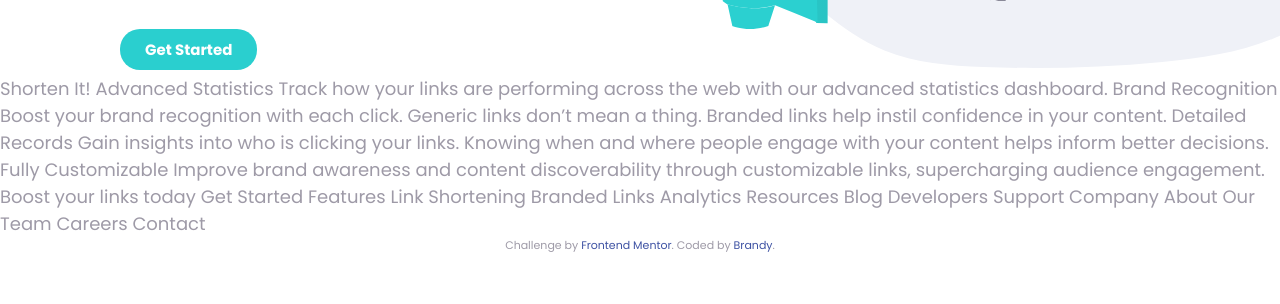
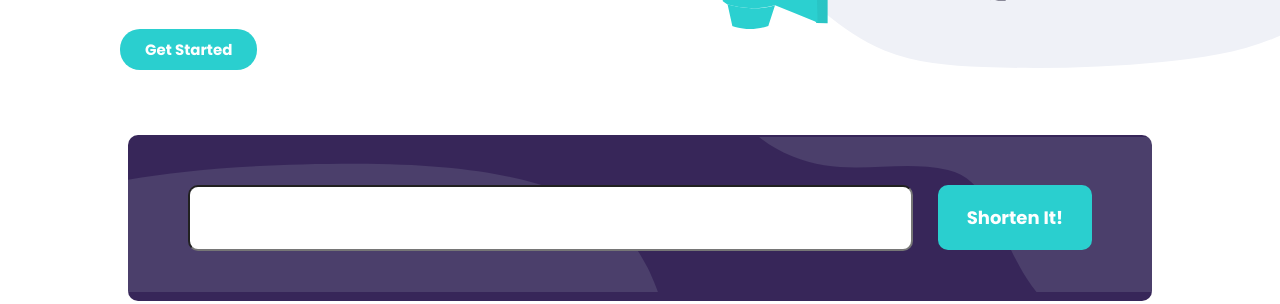
Before and after one commit to bdmcarthur/url-shortener-front-end-challenge, a plain HTML site: page index.html in a window 1280 px wide. Shown: the part 496-800 px from the top of the page. Drawn offline with Linux system fonts and the light colour scheme.

Commit message:
Added shorten button section

```diff
--- a/index.html
+++ b/index.html
@@ -1,20 +1,13 @@
 <!DOCTYPE html>
 <html lang="en">
+
 <head>
   <meta charset="UTF-8" />
   <meta name="viewport" content="width=device-width, initial-scale=1.0" />
   <!-- displays site properly based on user's device -->
-    <link
-      href="https://fonts.googleapis.com/css?family=Poppins:400,500,700&display=swap"
-      rel="stylesheet"
-    />
+  <link href="https://fonts.googleapis.com/css?family=Poppins:400,500,700&display=swap" rel="stylesheet" />
   <link rel="stylesheet" href="style.css" />
-    <link
-      rel="icon"
-      type="image/png"
-      sizes="32x32"
-      href="./images/favicon-32x32.png"
-    />
+  <link rel="icon" type="image/png" sizes="32x32" href="./images/favicon-32x32.png" />
 
   <title>Frontend Mentor | Shortly URL shortening API Challenge</title>
 
@@ -24,11 +17,13 @@
       font-size: 11px;
       text-align: center;
     }
+
     .attribution a {
       color: hsl(228, 45%, 44%);
     }
   </style>
 </head>
+
 <body>
   <nav>
     <ul class="menu">
@@ -56,7 +51,11 @@
       <img src="images/illustration-working.svg" />
     </div>
   </header>
-    Shorten It! Advanced Statistics Track how your links are performing across
+  <div class="shorten">
+    <input type="text">
+    <button>Shorten It!</button>
+  </div>
+  Advanced Statistics Track how your links are performing across
   the web with our advanced statistics dashboard. Brand Recognition Boost your
   brand recognition with each click. Generic links don’t mean a thing. Branded
   links help instil confidence in your content. Detailed Records Gain insights
@@ -69,9 +68,9 @@
 
   <div class="attribution">
     Challenge by
-      <a href="https://www.frontendmentor.io?ref=challenge" target="_blank"
-        >Frontend Mentor</a
-      >. Coded by <a href="#">Brandy</a>.
+    <a href="https://www.frontendmentor.io?ref=challenge" target="_blank">Frontend Mentor</a>. Coded by <a
+      href="#">Brandy</a>.
   </div>
 </body>
+
 </html>
--- a/style.css
+++ b/style.css
@@ -84,18 +84,22 @@ button:hover {
   justify-content: space-between;
   align-items: center;
 }
+
 .toggle {
   order: 1;
 }
+
 .item.button {
   order: 2;
 }
+
 .item {
   width: 100%;
   text-align: center;
   order: 3;
   display: none;
 }
+
 .item.active {
   display: block;
 }
@@ -124,6 +128,7 @@ header h1 {
   font-size: 40px;
   line-height: 45px;
 }
+
 header p {
   width: 100%;
   margin-top: 0;
@@ -134,9 +139,42 @@ header img {
   padding-left: 30px;
 }
 
+.shorten {
+  width: 80%;
+  background-image: url("images/bg-shorten-mobile.svg");
+  background-position: 200% -15%;
+  background-repeat: no-repeat;
+  background-color: hsl(260, 40%, 25%);
+  padding: 25px 0;
+  margin: 80px auto;
+  border-radius: 10px;
+  text-align: center;
+  display: flex;
+  flex-wrap: wrap;
+  justify-content: center;
+}
+
+.shorten input,
+.shorten button {
+  flex-basis: 80%;
+  align-self: center;
+  border-radius: 10px;
+}
+
+.shorten input {
+  height: 45px;
+  margin-bottom: 15px;
+}
+
+.shorten button {
+  height: 50px;
+  font-size: 18px;
+  font-weight: 700;
+}
+
 /* // Small devices (landscape phones, 576px and up) */
-@media (min-width: 576px) {
-}
+@media (min-width: 576px) {}
+
 /*
 // Medium devices (tablets, 768px and up) */
 @media (min-width: 768px) {
@@ -170,10 +208,30 @@ header img {
     width: 90%;
     font-size: 22px;
   }
+
   .header-img img {
     width: 120%;
     padding: 0;
   }
+
+  .shorten {
+    background-image: url("images/bg-shorten-desktop.svg");
+    width: 80%;
+    background-size: 100%;
+    padding: 50px 0;
+    margin: 60px auto;
+    background-position: 10% 25%;
+  }
+
+  .shorten input {
+    flex-basis: 70%;
+    height: 60px;
+    margin: 0 25px 0 0;
+  }
+
+  .shorten button {
+    flex-basis: 15%;
+    height: 65px;
   }
 
   /* // Large devices (desktops, 992px and up) */
@@ -182,26 +240,31 @@ header img {
       display: block;
       width: auto;
     }
+
     .toggle {
       display: none;
     }
+
     .logo {
       order: 0;
     }
+
     .item {
       order: 1;
     }
+
     .button {
       order: 2;
     }
+
     .menu li {
       padding: 15px 10px;
     }
+
     .menu li.button {
       padding-right: 0;
     }
   }
 
   /* // Extra large devices (large desktops, 1200px and up) */
-@media (min-width: 1200px) {
-}
+  @media (min-width: 1200px) {}
```
Lines whose indentation alone changed are shown as unchanged.
